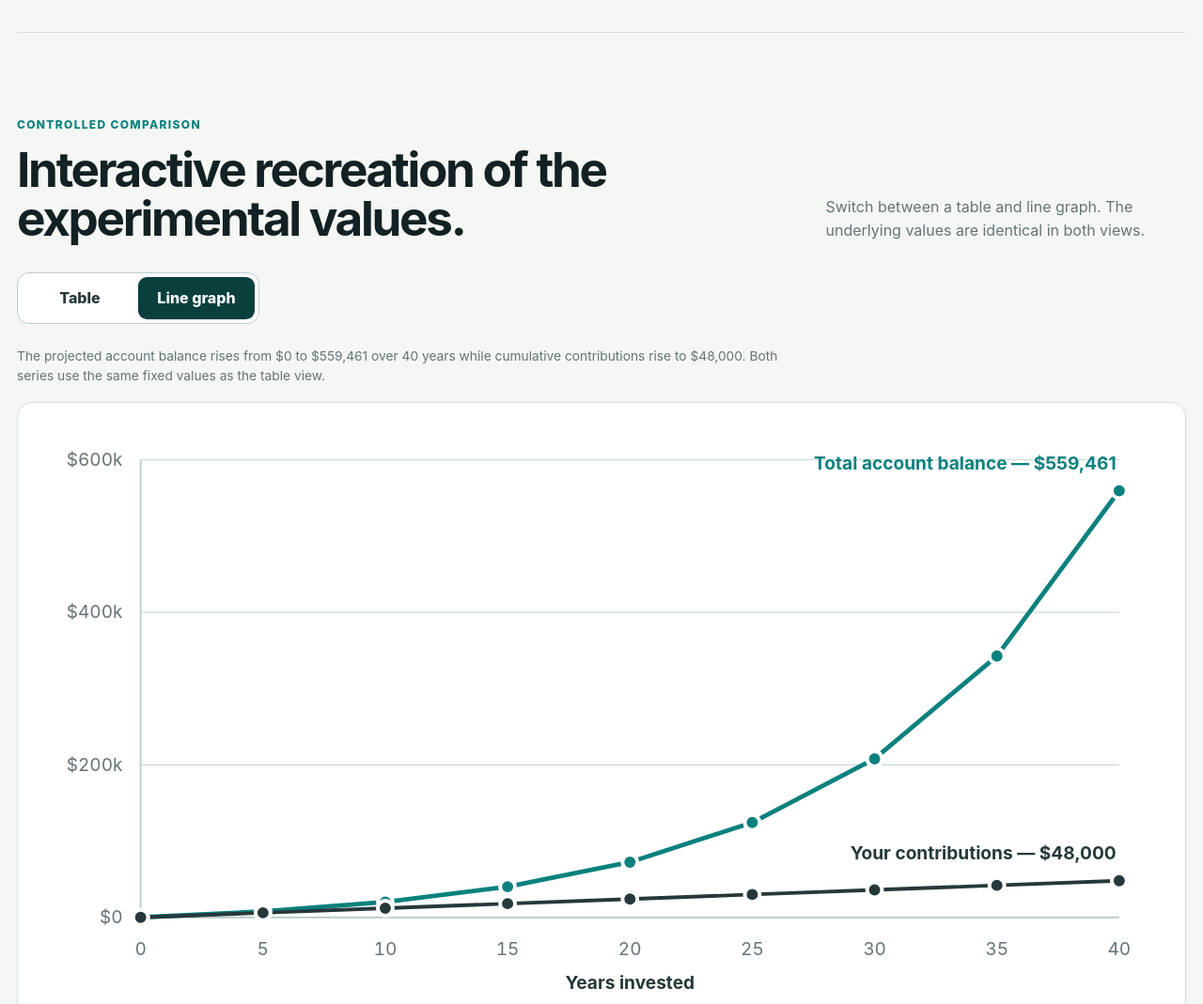
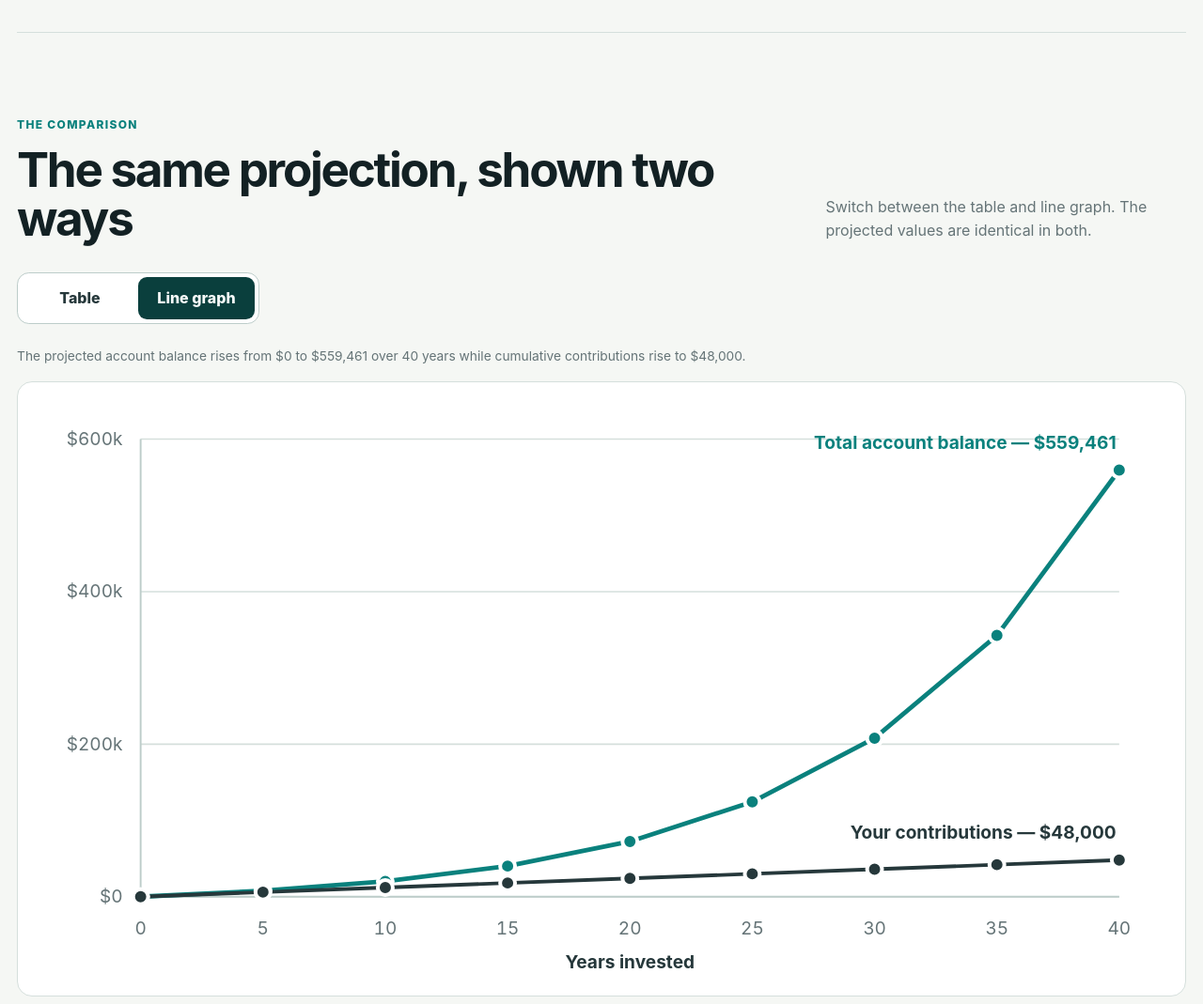
Before and after one commit to PHamilton8/parkerhamilton-ca, an Astro site: page /work/compound-growth in a window 1280 px wide. Shown: the part 1340-2409 px from the top of the page at 94% size. Built offline with nearby package versions, Linux system fonts and the light colour scheme; Astro itself is replaced by a stand-in of ours.

Commit message:
Lock fixed experimental recreation copy

```diff
--- a/src/components/compound-growth/FixedExperimentalRecreation.astro
+++ b/src/components/compound-growth/FixedExperimentalRecreation.astro
@@ -19,10 +19,10 @@ const yTicks = [0, 200_000, 400_000, 600_000];
 <section class="cg-module cg-module--fixed" aria-labelledby="fixed-title" data-fixed-recreation>
   <div class="cg-module__heading">
     <div>
-      <p class="cg-kicker">Controlled comparison</p>
-      <h2 id="fixed-title">Interactive recreation of the experimental values.</h2>
+      <p class="cg-kicker">The comparison</p>
+      <h2 id="fixed-title">The same projection, shown two ways</h2>
     </div>
-    <p>Switch between a table and line graph. The underlying values are identical in both views.</p>
+    <p>Switch between the table and line graph. The projected values are identical in both.</p>
   </div>
 
   <div class="cg-switch" role="tablist" aria-label="Experimental projection display">
@@ -45,7 +45,7 @@ const yTicks = [0, 200_000, 400_000, 600_000];
   </div>
 
   <div id="fixed-panel-graph" class="cg-panel" role="tabpanel" aria-labelledby="fixed-tab-graph" data-fixed-panel="graph">
-    <p class="cg-chart-summary">The projected account balance rises from $0 to $559,461 over 40 years while cumulative contributions rise to $48,000. Both series use the same fixed values as the table view.</p>
+    <p class="cg-chart-summary">The projected account balance rises from $0 to $559,461 over 40 years while cumulative contributions rise to $48,000.</p>
     <div class="cg-chart-frame">
       <svg class="cg-chart" viewBox={`0 0 ${chart.width} ${chart.height}`} role="img" aria-labelledby="fixed-chart-title fixed-chart-desc">
         <title id="fixed-chart-title">Fixed experimental projection shown as a line graph</title>
@@ -83,7 +83,6 @@ const yTicks = [0, 200_000, 400_000, 600_000];
       </table>
     </div>
   </div>
-  <p class="cg-source-note">Portfolio recreation — not the original experimental interface. The historical stimulus values are stored directly; visitor controls do not recalculate them.</p>
 </section>
 
 <script>
```
